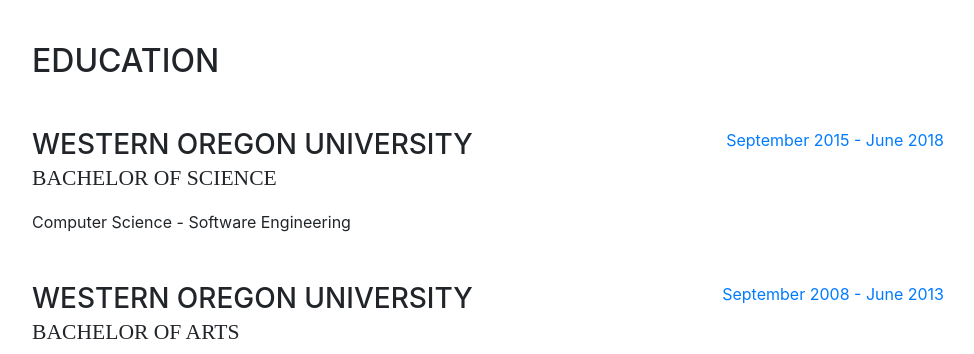
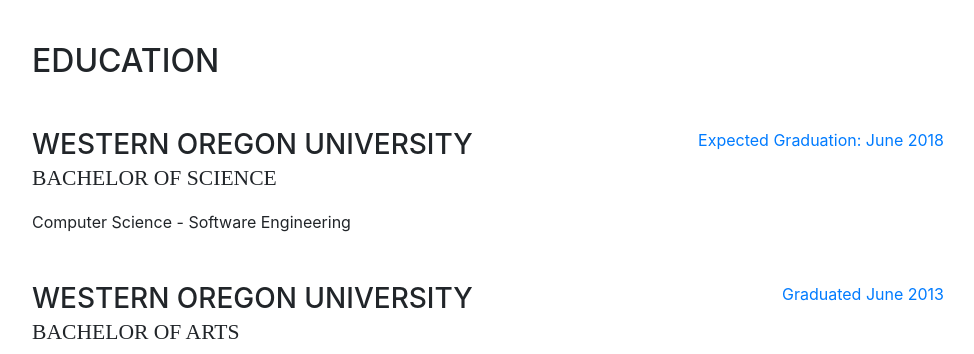
Before and after one commit to mgeorgebrown89/mgeorgebrown89.github.io, a website with bundled scripts: page index.html in a window 1280 px wide. Shown: the part 2400-2754 px from the top of the page, without its empty margins (288-1262 px from the left). Built offline with nearby package versions, Linux system fonts and the light colour scheme; a web font is replaced by a local one.

Commit message:
changed dates. typo.

```diff
--- a/index.html
+++ b/index.html
@@ -201,7 +201,7 @@
             <div>Computer Science - Software Engineering</div>
           </div>
           <div class="resume-date text-md-right">
-            <span class="text-primary">September 2015 - June 2018</span>
+            <span class="text-primary">Expected Graduation: June 2018</span>
           </div>
         </div>
 
@@ -212,7 +212,7 @@
             <div>English - Literature &amp; Writing</div>
           </div>
           <div class="resume-date text-md-right">
-            <span class="text-primary">September 2008 - June 2013</span>
+            <span class="text-primary">Graduated June 2013</span>
           </div>
         </div>
 
```
